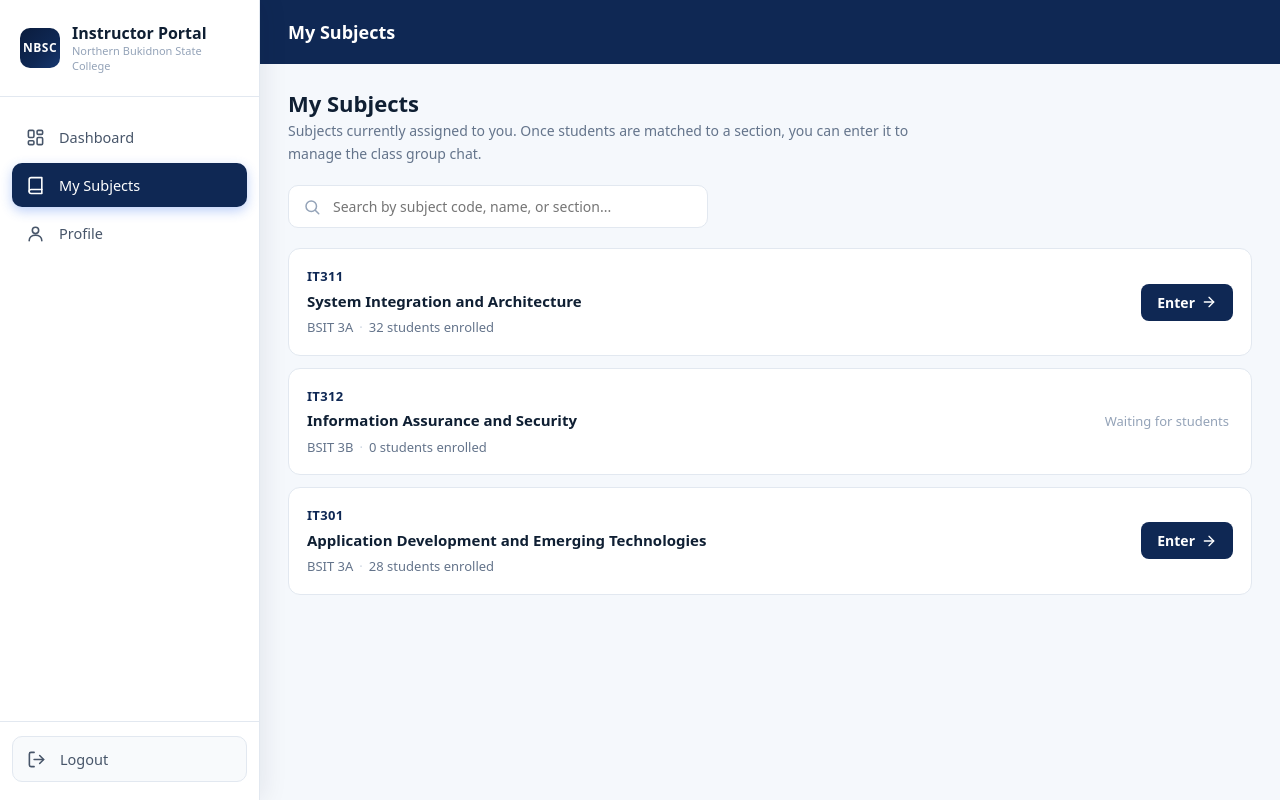
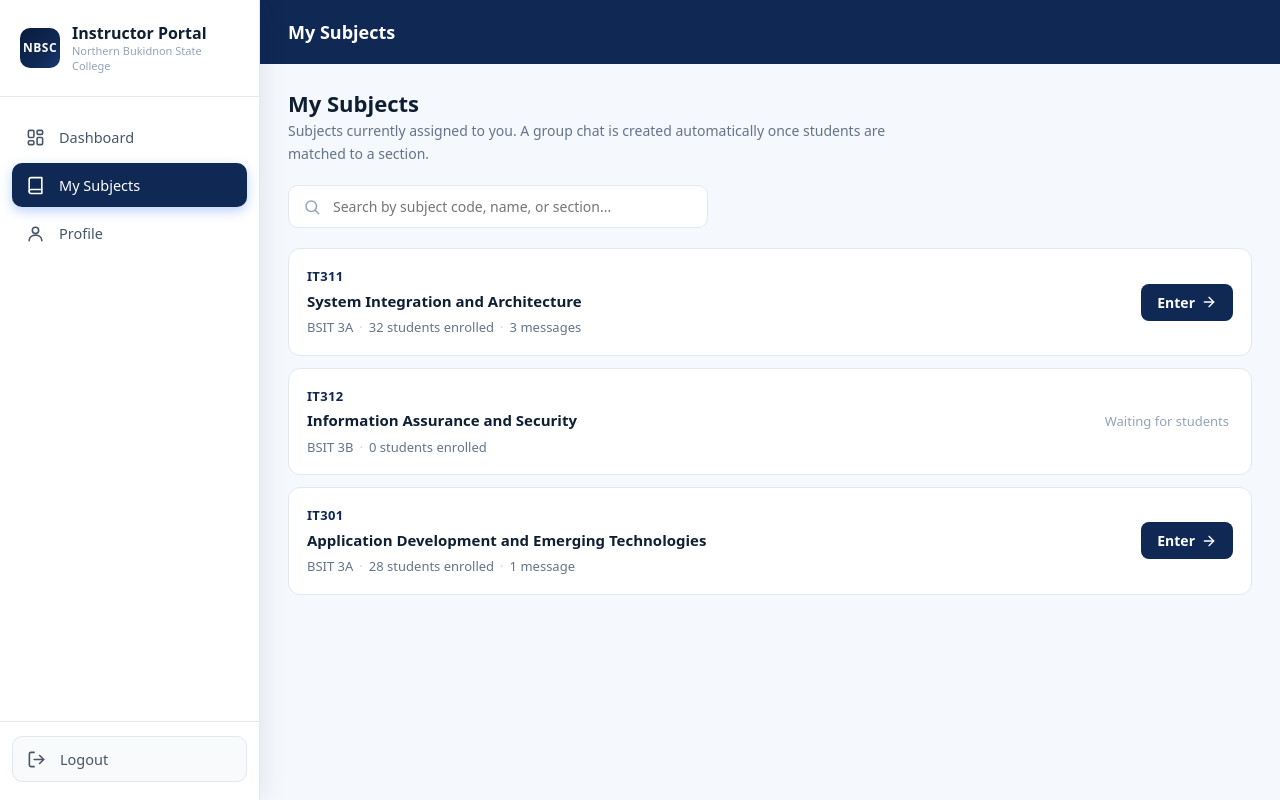
Before and after one commit to NBSC-Innovations/instructor-ui, a React (Vite) app: page / in a window 1280 px wide. Both pictures are taken after a click on the button "My Subjects". Built offline with nearby package versions, Linux system fonts and the light colour scheme.

Commit message:
feat: simplify My Subjects entry workflow

```diff
--- a/src/pages/MySubjects.jsx
+++ b/src/pages/MySubjects.jsx
@@ -21,6 +21,12 @@ function ArrowRightIcon(props) {
   )
 }
 
+// NOTE on state: a section's chat auto-generates the moment the first student is
+// matched into it (confirmed logic) — there is no manual "create chat" step for the
+// instructor. So there are only two real states here:
+//   - enrolledCount === 0  -> "Waiting for students" (chat doesn't exist yet)
+//   - enrolledCount > 0    -> chat exists -> "Enter"
+
 function MySubjects({ subjects, onEnterSubject }) {
   const [query, setQuery] = useState('')
 
@@ -38,7 +44,7 @@ function MySubjects({ subjects, onEnterSubject }) {
     <section className="my-subjects">
       <h2 className="my-subjects__heading">My Subjects</h2>
       <p className="my-subjects__subtext">
-        Subjects currently assigned to you. Once students are matched to a section, you can enter it to manage the class group chat.
+        Subjects currently assigned to you. A group chat is created automatically once students are matched to a section.
       </p>
 
       <div className="my-subjects__search">
@@ -57,8 +63,8 @@ function MySubjects({ subjects, onEnterSubject }) {
         )}
 
         {filtered.map((subject) => {
-          const hasStudents = subject.enrolledCount > 0
-          const hasGc = Boolean(subject.gcLink)
+          const hasChat = subject.enrolledCount > 0
+          const messageCount = subject.messages?.length ?? 0
 
           return (
             <div key={subject.id} className="subject-card">
@@ -69,16 +75,18 @@ function MySubjects({ subjects, onEnterSubject }) {
                   <span>{subject.section}</span>
                   <span className="subject-card__dot">&middot;</span>
                   <span>{subject.enrolledCount} student{subject.enrolledCount === 1 ? '' : 's'} enrolled</span>
-                  {hasGc && (
+                  {hasChat && (
                     <>
                       <span className="subject-card__dot">&middot;</span>
-                      <span className="subject-card__gc-badge">GC set</span>
+                      <span className="subject-card__msg-count">
+                        {messageCount} message{messageCount === 1 ? '' : 's'}
+                      </span>
                     </>
                   )}
                 </div>
               </div>
 
-              {hasStudents ? (
+              {hasChat ? (
                 <button
                   type="button"
                   className="subject-card__enter"
```
